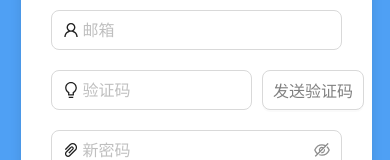
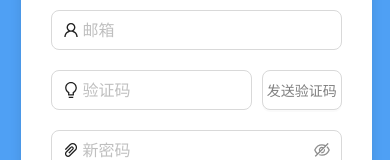
Before and after one commit to 52FeidianStudio/FeidianApplySystem, a React (Vite) app: page /#/forget in a window 390 px wide. Shown: the part 330-490 px from the top of the page. Built offline with nearby package versions, Linux system fonts and the light colour scheme.

Commit message:
fix:解决注册页面适配卡顿问题

```diff
--- a/src/pages/ChangePassword/ChangePassword.css
+++ b/src/pages/ChangePassword/ChangePassword.css
@@ -44,6 +44,18 @@
   margin-left: 10px;
   width: 30%;
 }
+.change-content .login-box .input-content .getCode-button {
+  color: grey;
+  margin-left: 3%;
+  width: 32%;
+  padding: 1px;
+}
+@media only screen and (max-width: 500px) {
+  .change-content .login-box .input-content .getCode-button {
+    width: 25%;
+    font-size: 14px;
+  }
+}
 .change-content .login-box .to-login .tips {
   width: 150px;
   line-height: 60px;
--- a/src/pages/ChangePassword/ChangePassword.less
+++ b/src/pages/ChangePassword/ChangePassword.less
@@ -44,6 +44,18 @@
         margin-left: 10px;
         width: 30%;
       }
+
+      .getCode-button{
+        color: grey;
+        margin-left: 3%;
+        width: 32%;
+        padding: 1px;
+        @media only screen and (max-width:500px) {
+          width: 25%;
+          font-size: 14px;
+        }
+      }
+
     }
 
     .to-login{
--- a/src/pages/ChangePassword/ChangePassword.tsx
+++ b/src/pages/ChangePassword/ChangePassword.tsx
@@ -68,7 +68,7 @@ const Login: React.FC = function () {
                                 maxLength={6}
                                 style={{ width:"63%" }}
                             />
-                            <Button disabled={buttonState} onClick={GetCode} className="getCode-button" size="large" style={{ color: "grey", marginLeft: "3%",width:"32%",padding:"1px" }} > 发送验证码</Button>
+                            <Button disabled={buttonState} onClick={GetCode} className="getCode-button" size="large" > 发送验证码</Button>
                         </div>
 
                     </Space>
--- a/src/pages/register/Register.css
+++ b/src/pages/register/Register.css
@@ -4,8 +4,9 @@
 }
 @media only screen and (max-width: 500px) {
   .register-content {
-    height: 175vh;
+    height: 100%;
     width: 90%;
+    overflow: scroll;
   }
 }
 .register-content .register-box {
--- a/src/pages/register/Register.less
+++ b/src/pages/register/Register.less
@@ -3,8 +3,9 @@
   height: 100vh;
 
   @media only screen and (max-width:500px) {
-    height: 175vh;
+    height: 100%;
     width: 90%;
+    overflow: scroll;
   }
 
   .register-box {
```
Also changed, not shown: 2 other files (tests, documents, lock files or other folders).
